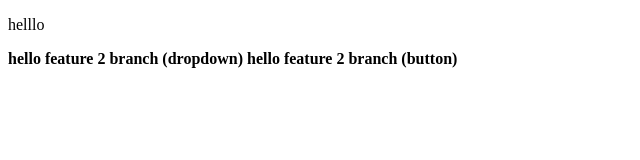
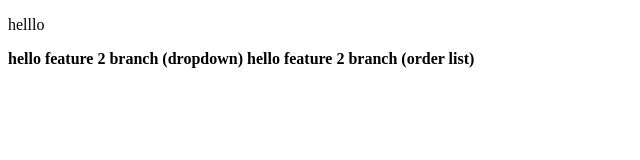
Before and after one commit to Avantika268/Local-Repo, a plain HTML site: page index.html in a window 1280 px wide. Shown: the full height of the page, 0-640 px from the left. Drawn offline with Linux system fonts and the light colour scheme.

Commit message:
2nd commit feature

```diff
--- a/index.html
+++ b/index.html
@@ -10,7 +10,7 @@
 
     <b>hello feature 2 branch (dropdown)</b>
 
-    <b>hello feature 2 branch (button)</b>
+    <b>hello feature 2 branch (order list)</b>
 
 </body>
 </html>
```
